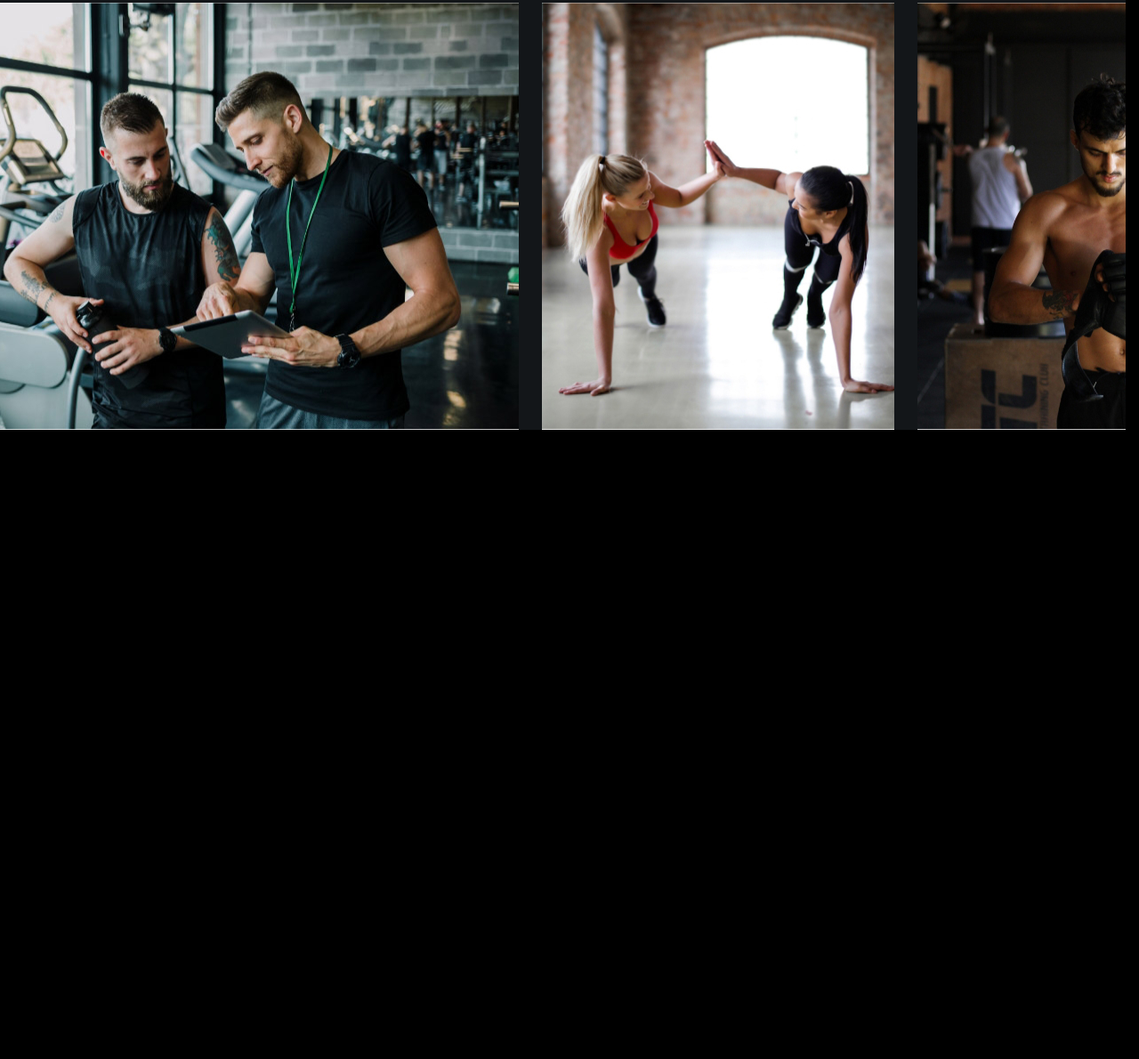
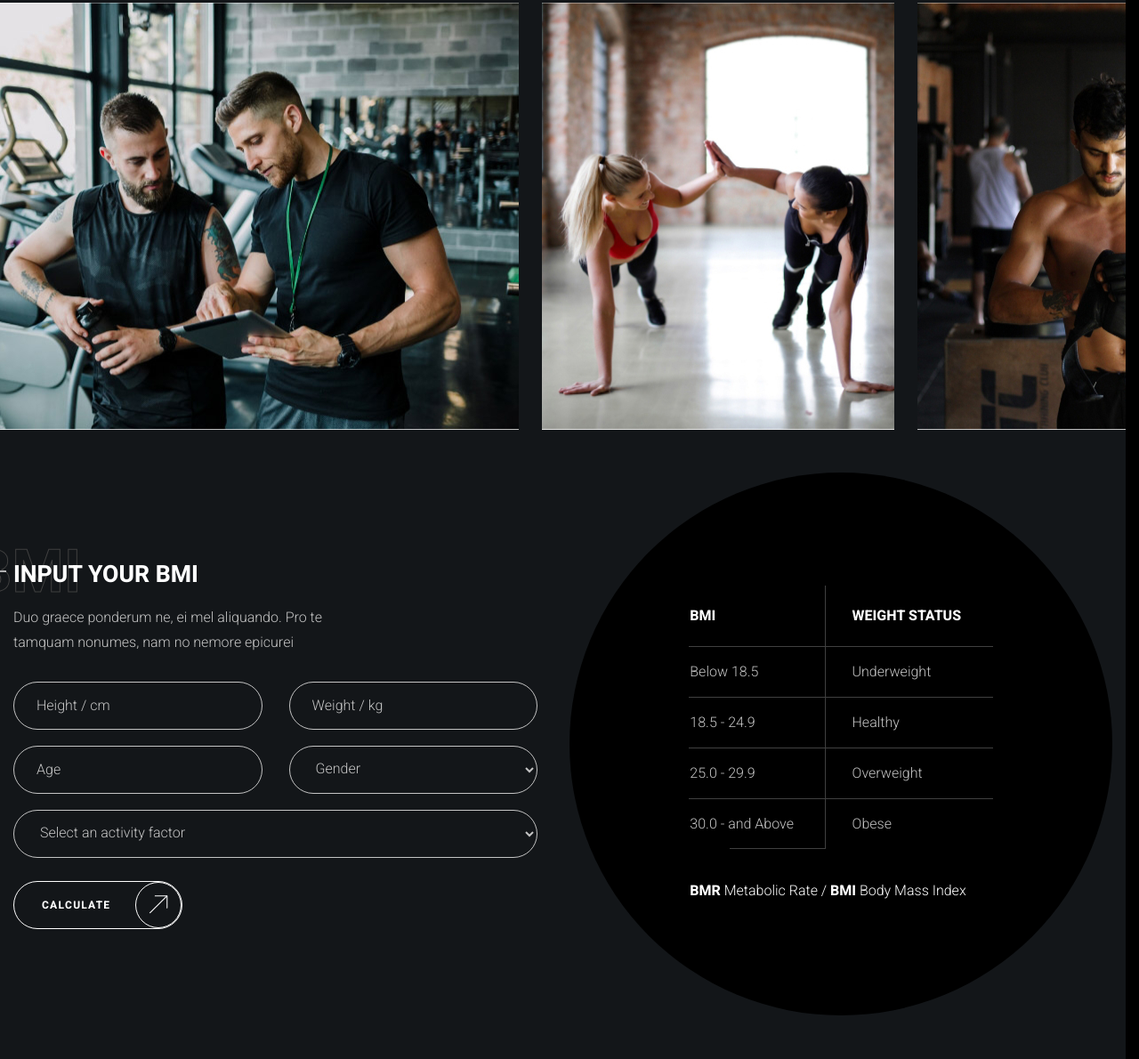
Before and after one commit to sabyrzhasul/kropp-fitness, a plain HTML site: page index.html in a window 1280 px wide. Shown: the part 5216-6406 px from the top of the page at 89% size. Before the commit the page ends 5699 px from the top, so only its background shows below. Drawn offline with Linux system fonts and the light colour scheme.

Commit message:
feat: add calculate section

```diff
--- a/index.html
+++ b/index.html
@@ -322,6 +322,104 @@
           />
         </div>
       </section>
+      <section class="calculate">
+        <div class="calculate-inner container">
+          <div class="calculate-body">
+            <h2
+              class="calculate-title title-medium backdrop-title"
+              data-title="BMI"
+            >
+              Input your BMI
+            </h2>
+            <div class="calculate-description">
+              <p>Duo graece ponderum ne, ei mel aliquando. Pro te tamquam nonumes, nam no nemore epicurei</p>
+            </div>
+            <form class="calculate-form">
+              <div class="calculate-form-body">
+                <label class="visually-hidden" for="height">Height</label>
+                <input
+                  class="calculate-input input"
+                  id="height"
+                  type="number"
+                  placeholder="Height / cm"
+                />
+
+                <label class="visually-hidden" for="weight">Weight</label>
+                <input
+                  class="calculate-input input"
+                  id="weight"
+                  type="number"
+                  placeholder="Weight / kg"
+                />
+
+                <label class="visually-hidden" for="age">Age</label>
+                <input
+                  class="calculate-input input"
+                  id="age"
+                  type="number"
+                  placeholder="Age"
+                />
+
+                <label class="visually-hidden" for="gender">Gender</label>
+                <select class="calculate-input input" id="gender" required>
+                  <option value="" disabled selected>Gender</option>
+                  <option value="male">Male</option>
+                  <option value="female">Female</option>
+                </select>
+
+                <label class="visually-hidden" for="activity-factor">Activity factor</label>
+                <select class="calculate-input input wide" id="activity-factor" required>
+                  <option value="" disabled selected>Select an activity factor</option>
+                  <option value="1.2">Sedentary (little or no exercise)</option>
+                  <option value="1.375">Lightly active (light exercise 1-3 days/week)</option>
+                  <option value="1.55">Moderately active (moderate exercise 3-5 days/week)</option>
+                  <option value="1.725">Very active (hard exercise 6-7 days/week)</option>
+                  <option value="1.9">Extra active (very hard exercise or physical job)</option>
+                </select>
+              </div>
+              <button
+                class="calculate-button button transparent"
+                type="submit"
+              >
+                Calculate
+              </button>
+            </form>
+          </div>
+          <div class="calculate-table-wrapper">
+            <table class="calculate-table">
+              <thead>
+                <tr>
+                  <th>BMI</th>
+                  <th>Weight status</th>
+                </tr>
+              </thead>
+              <tbody>
+                <tr>
+                  <td>Below 18.5</td>
+                  <td>Underweight</td>
+                </tr>
+                <tr>
+                  <td>18.5 - 24.9</td>
+                  <td>Healthy</td>
+                </tr>
+                <tr>
+                  <td>25.0 - 29.9</td>
+                  <td>Overweight</td>
+                </tr>
+                <tr>
+                  <td>30.0 - and Above</td>
+                  <td>Obese</td>
+                </tr>
+              </tbody>
+              <tfoot>
+                <tr>
+                  <td colspan="2"><b>BMR</b>  Metabolic Rate / <b>BMI</b>  Body Mass Index</td>
+                </tr>
+              </tfoot>
+            </table>
+          </div>
+        </div>
+      </section>
     </main>
   </body>
 </html>
--- a/styles/main.css
+++ b/styles/main.css
@@ -14,3 +14,4 @@
 @import 'sections/join-us.css';
 @import 'sections/location.css';
 @import 'sections/family.css';
+@import 'sections/calculate.css';
--- /dev/null
+++ b/styles/sections/calculate.css
@@ -0,0 +1,158 @@
+.calculate {
+  padding-block: 146px;
+  background-color: var(--color-dark-alternate);
+}
+
+.calculate-inner {
+  display: flex;
+  align-items: center;
+  column-gap: 36px;
+}
+
+.calculate-body {
+  flex-grow: 1;
+  max-width: 627px;
+}
+
+.calculate-title:not(:last-child) {
+  margin-bottom: 16px;
+}
+
+.calculate-description {
+  max-width: 385px;
+}
+
+.calculate-description:not(:last-child) {
+  margin-bottom: 30px;
+}
+
+.calculate-form-body {
+  display: grid;
+  grid-template-columns: repeat(2, 1fr);
+  gap: 18px 30px;
+}
+
+.calculate-form-body:not(:last-child) {
+  margin-bottom: 26px;
+}
+
+.calculate-input.wide {
+  grid-column: -1 / 1;
+}
+
+.calculate-table-wrapper {
+  position: relative;
+  display: flex;
+  justify-content: center;
+  align-items: center;
+  width: 100%;
+  max-width: 610px;
+}
+
+.calculate-table-wrapper::before {
+  content: '';
+  position: absolute;
+  top: 50%;
+  left: 50%;
+  translate: -50% -50%;
+  width: 100%;
+  aspect-ratio: 1;
+  background-color: var(--color-dark);
+  border-radius: 50%;
+}
+
+.calculate-table {
+  position: relative;
+  border-collapse: collapse;
+}
+
+.calculate-table :is(td, th) {
+  padding-right: 30px;
+}
+
+.calculate-table :is(td, th):not(:first-child) {
+  padding-left: 30px;
+}
+
+.calculate-table :is(td, th):not(:last-child) {
+  border-right: 1px solid var(--color-dark-gray);
+}
+
+.calculate-table tbody td {
+  border-top: 1px solid var(--color-dark-gray);
+}
+
+.calculate-table tbody tr:last-child td:first-child {
+  position: relative;
+}
+
+.calculate-table tbody tr:last-child td:first-child::after {
+  content: '';
+  position: absolute;
+  bottom: 0;
+  right: 0;
+  width: 70%;
+  height: 1px;
+  background-color: var(--color-dark-gray);
+}
+
+.calculate-table th {
+  padding-block: 20px;
+  text-align: left;
+  text-transform: uppercase;
+  color: var(--color-light);
+}
+
+.calculate-table td {
+  padding-block: 14px;
+}
+
+.calculate-table tfoot {
+  color: var(--color-light);
+}
+
+.calculate-table tfoot td {
+  padding-top: 33px;
+  padding-bottom: 0;
+}
+
+@media (max-width: 1024px) {
+  .calculate {
+    padding-block: 100px;
+  }
+
+  .calculate-inner {
+    column-gap: 20px;
+  }
+
+  .calculate-form-body {
+    grid-template-columns: 1fr;
+  }
+
+  .calculate-button {
+    width: 100%;
+  }
+
+  .calculate-table :is(td, th) {
+    padding-block: 10px;
+  }
+
+  .calculate-table tfoot td {
+    padding-top: 10px;
+  }
+}
+
+@media (max-width: 767px) {
+  .calculate-inner {
+    flex-direction: column;
+    row-gap: 30px;
+  }
+
+  .calculate-table-wrapper::before {
+    display: none;
+  }
+
+  .calculate {
+    padding-block: 60px;
+  }
+}
```
